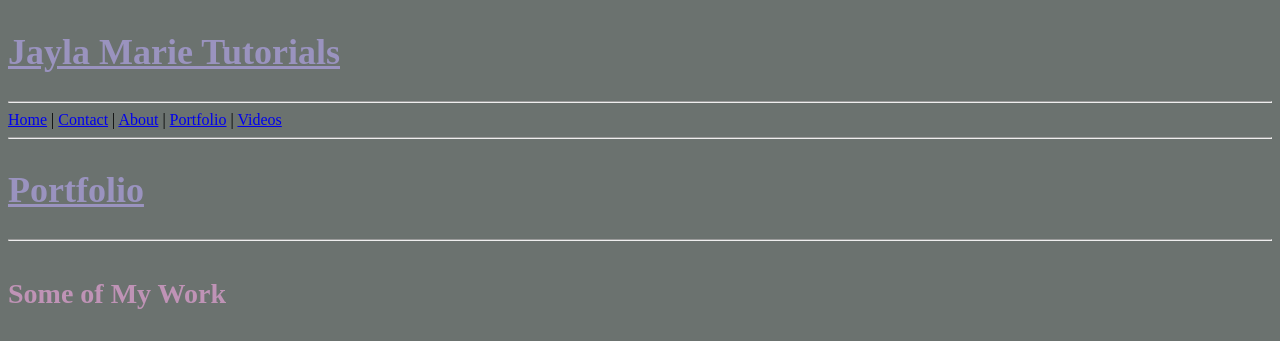
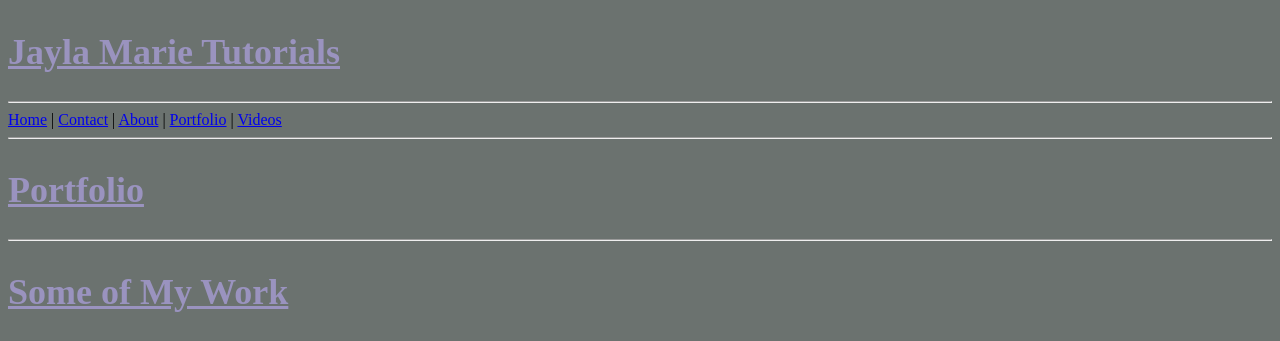
Before and after one commit to jaylaamariee/HtmlTextStructure-1, a plain HTML site: page portfolio.html in a window 1280 px wide. Shown: the top 341 px of the page. Drawn offline with Linux system fonts and the light colour scheme.

Commit message:
Update portfolio.html

```diff
--- a/portfolio.html
+++ b/portfolio.html
@@ -38,11 +38,15 @@
    </h1>
  </main>
  <hr>
- <section> <h4>Some of My Work</h4>
-   </section>
+ <section>
+	 <h3>
+		 <u>Some of My Work</u>
+	 </h3>
+ </section>
    <hr>
  <article>
-  <img src="images/me-1.jpg" width="280" height="250" alt="Picture of My Edges">
+
+ <img src="images/me-1.jpg" width="280" height="250" alt="Picture of My Edges">
   <img src="images/me-3(1).jpg" width="280" height="250" alt="Picture of My Edges">
 
  </article>
```
